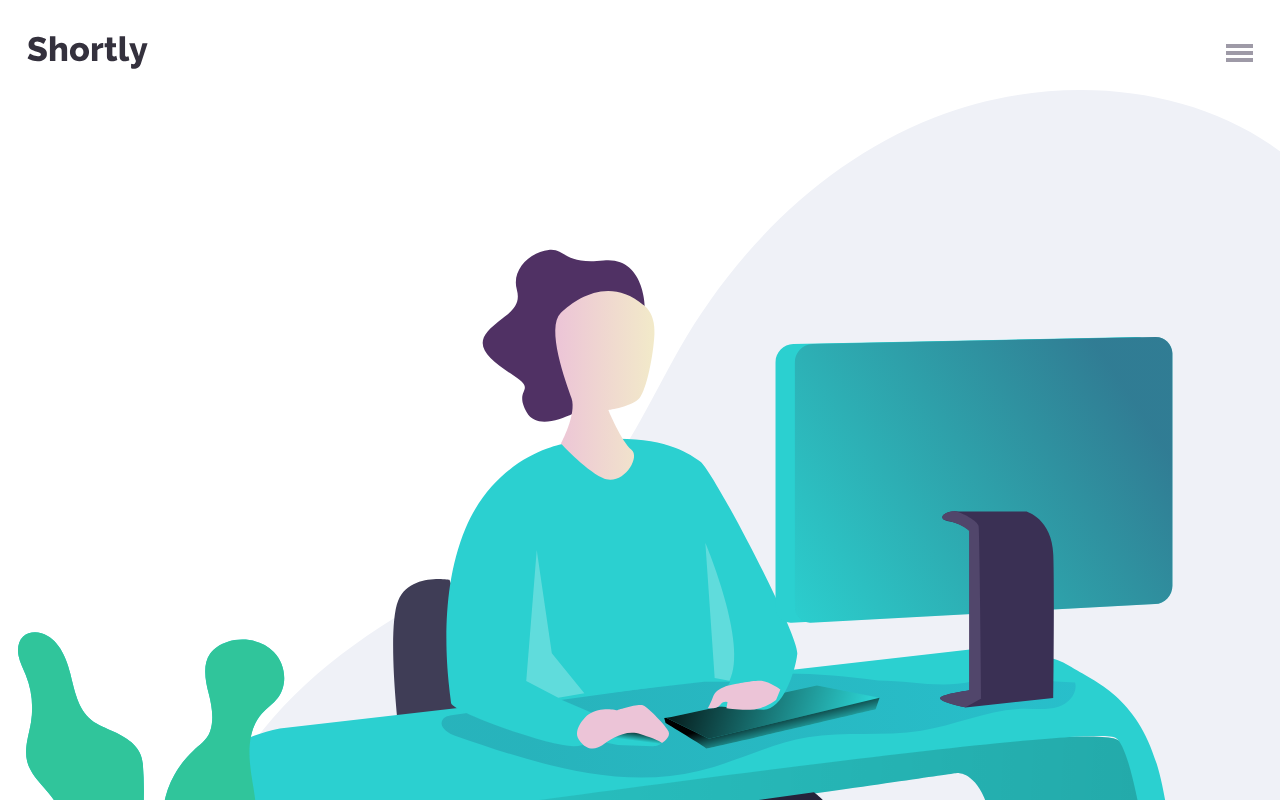
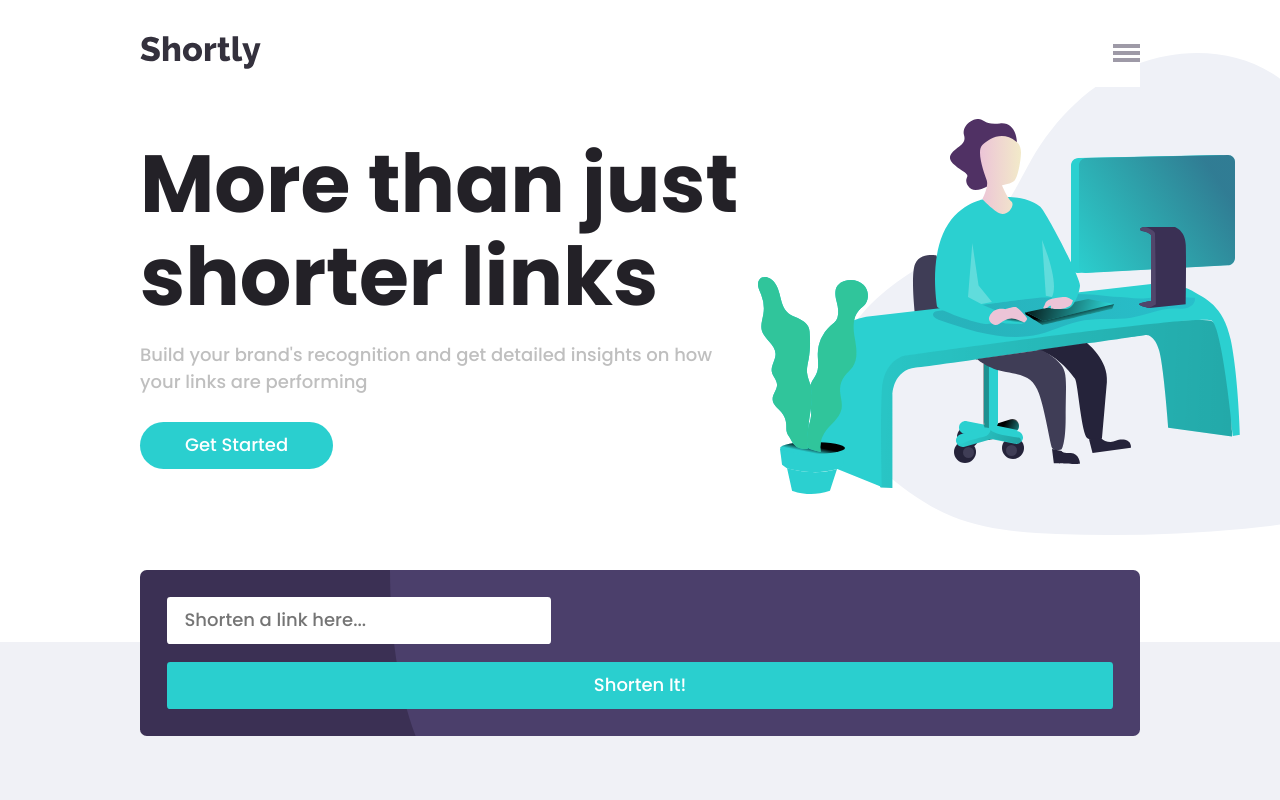
Before and after one commit to Nikodermus/shortly-landing, a Next.js app: page / in a window 1280 px wide. Shown: the top 800 px of the page. Built offline with nearby package versions, Linux system fonts and the light colour scheme.

Commit message:
feat(header.tsx): moved to a component and create desktop version

```diff
--- a/package.json
+++ b/package.json
@@ -12,6 +12,7 @@
   "dependencies": {
     "@types/react-dom": "^17.0.3",
     "lint-staged": "^10.5.4",
+    "lodash.debounce": "^4.0.8",
     "next": "10.1.3",
     "normalize.css": "^8.0.1",
     "react": "17.0.2",
@@ -24,11 +25,12 @@
     "@testing-library/react": "^11.2.6",
     "@testing-library/user-event": "^13.1.2",
     "@types/jest": "^26.0.22",
+    "@types/lodash.debounce": "^4.0.6",
     "@types/react": "^17.0.3",
     "@types/styled-components": "^5.1.9",
     "@types/styled-system": "^5.1.11",
+    "babel-jest": "^26.6.3",
     "babel-plugin-styled-components": "^1.12.0",
-    "babel-jest": "^26.6.3",
     "eslint": "^7.24.0",
     "eslint-config-airbnb-typescript-prettier": "^4.2.0",
     "husky": "4.3.8",
--- a/pages/index.tsx
+++ b/pages/index.tsx
@@ -1,26 +1,9 @@
 import Head from 'next/head';
 import styled from 'styled-components';
 
-import Button from '../src/components/lib/Button';
 import Features from '../src/components/Features/Features';
+import Header from '../src/components/Header/Header';
 import Shortener from '../src/components/Shortener/Shortener';
-import Text from '../src/components/lib/Text';
-
-const StyledHeader = styled.header`
-  padding-bottom: var(--sizing-6XL);
-  text-align: center;
-`;
-
-const StyledImg = styled.img`
-  max-width: unset;
-  padding-left: var(--sizing-LG);
-  width: 140vw;
-`;
-
-const StyledFigcaption = styled.figcaption`
-  font-size: var(--font-size-2XL);
-  margin: var(--sizing-LG) 0;
-`;
 
 const Container = styled.main`
   --movement: var(--sizing-6XL);
@@ -36,25 +19,7 @@ const Home: React.FC = () => {
         <title>Shortly - More than just shorter links</title>
       </Head>
 
-      <StyledHeader>
-        <figure>
-          <StyledImg
-            alt="Working with Shortly"
-            src="/images/illustration-working.svg"
-          />
-
-          <StyledFigcaption>
-            <h2>More than just shorter links</h2>
-          </StyledFigcaption>
-        </figure>
-
-        <Text>
-          Build your brand's recognition and get detailed insights on how your
-          links are performing
-        </Text>
-
-        <Button>Get Started</Button>
-      </StyledHeader>
+      <Header />
 
       <Container>
         <Shortener />
--- a/src/components/Features/FeatureCard.tsx
+++ b/src/components/Features/FeatureCard.tsx
@@ -13,7 +13,7 @@ const StyledArticle = styled.article`
   border-radius: var(--border-radius-MD);
   margin: auto;
   margin-top: var(--line);
-  max-width: calc(100% - var(--sizing-3XL));
+  max-width: var(--box);
   padding-bottom: var(--sizing-LG);
   padding-top: var(--sizing-6XL);
   position: relative;
--- /dev/null
+++ b/src/components/Header/Header.tsx
@@ -0,0 +1,81 @@
+import styled, { css } from 'styled-components';
+
+import { mediaDesktop } from '../../utils/styled';
+import Button from '../lib/Button';
+import Text from '../lib/Text';
+
+const StyledHeader = styled.header`
+  padding-bottom: var(--sizing-6XL);
+  text-align: center;
+
+  ${mediaDesktop(css`
+    align-items: center;
+    display: flex;
+    flex-direction: row-reverse;
+    justify-content: flex-end;
+    margin: auto;
+    min-height: 60vh;
+    text-align: left;
+    width: var(--box);
+  `)}
+`;
+
+const StyledImg = styled.img`
+  max-width: unset;
+  padding-left: var(--sizing-LG);
+  width: 140vw;
+
+  ${mediaDesktop(css`
+    bottom: 0;
+    left: 0;
+    position: absolute;
+    transform: translateY(50%);
+    width: auto;
+  `)}
+`;
+
+const StyledFigcaption = styled.figcaption`
+  font-size: var(--font-size-2XL);
+  margin: var(--sizing-LG) 0;
+
+  ${mediaDesktop(css`
+    font-size: var(--font-size-5XL);
+  `)}
+`;
+
+const StyledDiv = styled.div`
+  flex: 0 0 60%;
+`;
+
+const StyledFigure = styled.figure`
+  flex: 0 1 10px;
+  position: relative;
+`;
+
+const Header: React.FC = () => {
+  return (
+    <StyledHeader>
+      <StyledFigure>
+        <StyledImg
+          alt="Working with Shortly"
+          src="/images/illustration-working.svg"
+        />
+      </StyledFigure>
+
+      <StyledDiv>
+        <StyledFigcaption>
+          <h2>More than just shorter links</h2>
+        </StyledFigcaption>
+
+        <Text>
+          Build your brand's recognition and get detailed insights on how your
+          links are performing
+        </Text>
+
+        <Button>Get Started</Button>
+      </StyledDiv>
+    </StyledHeader>
+  );
+};
+
+export default Header;
--- a/src/components/Nav/Nav.tsx
+++ b/src/components/Nav/Nav.tsx
@@ -1,7 +1,8 @@
 import { useState } from 'react';
 import Link from 'next/link';
-import styled from 'styled-components';
+import styled, { css } from 'styled-components';
 
+import { mediaDesktop } from '../../utils/styled';
 import Logo from '../lib/Logo';
 import Menu from './Menu';
 import Portal from '../lib/Portal';
@@ -18,6 +19,14 @@ const StyledNav = styled.nav`
   top: 0;
   width: 100vw;
   z-index: var(--z-index-nav);
+
+  ${mediaDesktop(css`
+    left: 50%;
+    padding-left: 0;
+    padding-right: 0;
+    transform: translateX(-50%);
+    width: var(--box);
+  `)}
 `;
 
 const StyledH1 = styled.h1`
--- a/src/components/Shortener/LinkBox.tsx
+++ b/src/components/Shortener/LinkBox.tsx
@@ -15,7 +15,7 @@ const StyledArticle = styled.article`
   border-radius: var(--border-radius-MD);
   margin: auto;
   margin-top: var(--sizing-LG);
-  max-width: calc(100% - var(--sizing-3XL));
+  max-width: var(--box);
   position: relative;
 `;
 
--- a/src/components/Shortener/ShortenBox.tsx
+++ b/src/components/Shortener/ShortenBox.tsx
@@ -32,7 +32,7 @@ const StyledForm = styled.form<{ isLoading: boolean }>`
   border-radius: var(--border-radius-MD);
   margin: auto;
   margin-bottom: var(--n-movement);
-  max-width: calc(100% - var(--sizing-3XL));
+  max-width: var(--box);
   padding: var(--sizing-XL);
   position: relative;
   transform: translateY(var(--n-movement));
--- a/src/components/lib/BaseStyle.tsx
+++ b/src/components/lib/BaseStyle.tsx
@@ -1,4 +1,4 @@
-import { createGlobalStyle } from 'styled-components';
+import { createGlobalStyle, css } from 'styled-components';
 
 import {
   BORDER_RADIUS,
@@ -11,7 +11,11 @@ import {
   TRANSITION,
   Z_INDEX,
 } from '../../constants/styled';
-import { createPlainVariables, createSizeVariables } from '../../utils/styled';
+import {
+  createPlainVariables,
+  createSizeVariables,
+  mediaDesktop,
+} from '../../utils/styled';
 
 const BaseStyle = createGlobalStyle`
   :root {
@@ -38,6 +42,7 @@ const BaseStyle = createGlobalStyle`
     ${createPlainVariables(Z_INDEX, 'z-index')}
 
     --font-size-px: ${FONT_SIZE_BASE_PX};
+    --box: clamp(320px,  calc(100% - var(--sizing-3XL)), 1000px)
   }
 
   * {
@@ -65,6 +70,10 @@ const BaseStyle = createGlobalStyle`
     text-align: center;
     font-weight: var(--font-weight-bld);
     color: var(--color-violet-darkest);
+
+    ${mediaDesktop(css`
+      text-align: left;
+    `)}
   }
 
   html {
--- a/src/components/lib/Button.tsx
+++ b/src/components/lib/Button.tsx
@@ -26,6 +26,10 @@ const Button = styled.button.attrs<ButtonProps>(({ type }) => ({
     filter: grayscale(0.35);
     pointer-events: none;
   }
+
+  &:hover:not([disabled]) {
+    filter: brightness(1.1);
+  }
 `;
 
 export default Button;
--- a/src/components/lib/Text.tsx
+++ b/src/components/lib/Text.tsx
@@ -1,4 +1,6 @@
 import styled, { css } from 'styled-components';
+
+import { mediaDesktop } from '../../utils/styled';
 
 const Text = styled.p<{ color?: string }>`
   color: var(--color-gray);
@@ -14,6 +16,11 @@ const Text = styled.p<{ color?: string }>`
           color: var(--color-${color});
         `
       : ''}
+
+  ${mediaDesktop(css`
+    padding: 0;
+    text-align: left;
+  `)}
 `;
 
 export default Text;
--- a/src/utils/styled.ts
+++ b/src/utils/styled.ts
@@ -24,7 +24,7 @@ export const createPlainVariables = (
   forVariables(variables, ([name, value]) => `--${varName}-${name}: ${value};`);
 
 const withMedia = (
-  size: 'tablet' | 'desktop' | 'desktop-XL',
+  size: 'desktop' | 'desktop-XL',
   rules: FlattenSimpleInterpolation
 ) => css`
   @media (min-width: ${BREAKPOINTS[size] || BREAKPOINTS.desktop}rem) {
@@ -40,9 +40,5 @@ export const mediaDesktopXl = (
   rules: FlattenSimpleInterpolation
 ): FlattenSimpleInterpolation => withMedia('desktop-XL', rules);
 
-export const mediaTablet = (
-  rules: FlattenSimpleInterpolation
-): FlattenSimpleInterpolation => withMedia('tablet', rules);
-
 export const toREM = (size: number): string =>
   `calc(${size} / var(--font-size-px) * 1rem)`;
```
Also changed, not shown: src/hooks/useScreenType.ts (added, +33 -0 lines), 1 other file (tests, documents, lock files or other folders).
